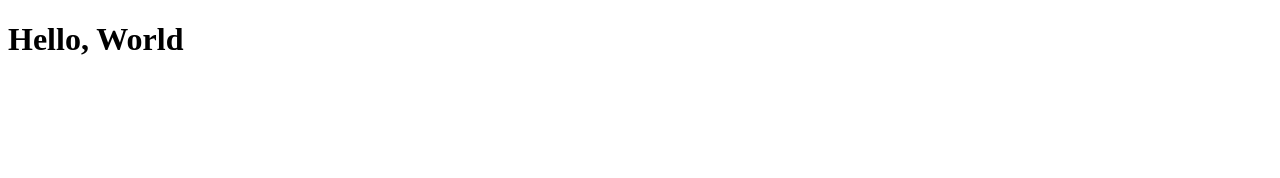
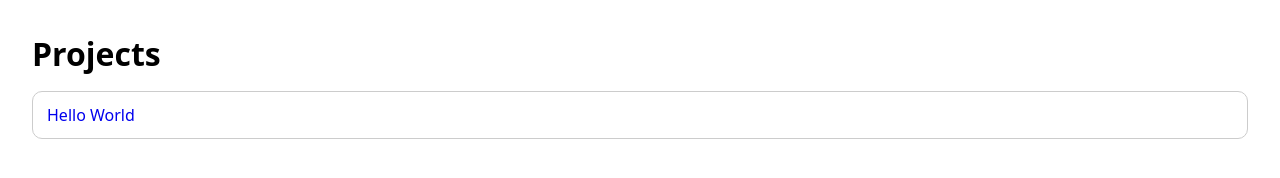
Before and after one commit to omarxbadawi/omarxbadawi.github.io, a plain HTML site: page index.html in a window 1280 px wide. Drawn offline with Linux system fonts and the light colour scheme.

Commit message:
Add root index with manual project list

```diff
--- a/index.html
+++ b/index.html
@@ -1,5 +1,22 @@
 <!doctype html>
 <html>
-  <head><meta charset="utf-8"><title>Hello</title></head>
-  <body><h1>Hello, World</h1></body>
+<head>
+  <meta charset="utf-8">
+  <meta name="viewport" content="width=device-width,initial-scale=1">
+  <title>Omar’s Projects</title>
+  <style>
+    body{font-family:system-ui,-apple-system,Segoe UI,Roboto,Arial;margin:2rem}
+    h1{margin-bottom:1rem}
+    .list{display:grid;gap:12px;grid-template-columns:repeat(auto-fit,minmax(220px,1fr))}
+    a.btn{display:block;padding:12px 14px;border:1px solid #ccc;border-radius:10px;text-decoration:none}
+  </style>
+</head>
+<body>
+  <h1>Projects</h1>
+  <div class="list">
+    <a class="btn" href="hello-world/">Hello World</a>
+    <!-- Add new project links below -->
+    <!-- <a class="btn" href="project2/">Project 2</a> -->
+  </div>
+</body>
 </html>
```
Also changed, not shown: hello-world/index.html (added, +5 -0 lines).
